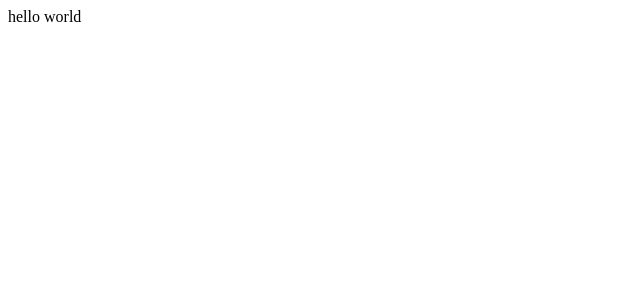
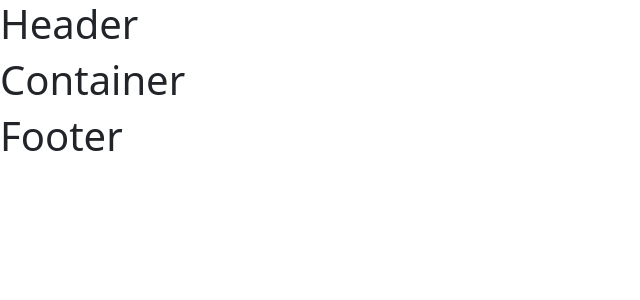
Before and after one commit to Taha991/Highlog, a JavaScript app: page / in a window 1280 px wide. Shown: the top 300 px of the page, without its empty margins (0-640 px from the left). Built offline with nearby package versions, Linux system fonts and the light colour scheme.

Commit message:
Creating components

```diff
--- a/public/index.html
+++ b/public/index.html
@@ -10,14 +10,27 @@
       content="Web site created using create-react-app"
     />
     <link rel="apple-touch-icon" href="%PUBLIC_URL%/logo192.png" />
+    <link
+      href="https://cdn.jsdelivr.net/npm/bootstrap@5.1.3/dist/css/bootstrap.min.css"
+      rel="stylesheet"
+      integrity="sha384-1BmE4kWBq78iYhFldvKuhfTAU6auU8tT94WrHftjDbrCEXSU1oBoqyl2QvZ6jIW3"
+      crossorigin="anonymous"
+    />
 
-
-
-    <title>React App</title>
+    <title>HighLog</title>
   </head>
   <body>
     <noscript>You need to enable JavaScript to run this app.</noscript>
     <div id="root"></div>
 
+
+
+
+
+    <script
+      src="https://cdn.jsdelivr.net/npm/bootstrap@5.1.3/dist/js/bootstrap.bundle.min.js"
+      integrity="sha384-ka7Sk0Gln4gmtz2MlQnikT1wXgYsOg+OMhuP+IlRH9sENBO0LRn5q+8nbTov4+1p"
+      crossorigin="anonymous"
+    ></script>
   </body>
 </html>
--- /dev/null
+++ b/src/App.js
@@ -0,0 +1,14 @@
+import './App.css'
+
+import {Header , Footer , Container} from "./components/index"
+
+ const App = () => {
+  return(
+    <>
+    <Header />
+    <Container />
+    <Footer />
+    </>
+  )
+}
+export default App;
--- /dev/null
+++ b/src/components/Container/Container.js
@@ -0,0 +1,10 @@
+import './Container.css';
+
+const Container = () => {
+  return(
+    <>
+    <h1>Container</h1>
+    </>
+  )
+}
+export default Container;
--- /dev/null
+++ b/src/components/Footer/Footer.js
@@ -0,0 +1,10 @@
+import './Footer.css';
+
+const Footer = () => {
+  return(
+    <>
+    <h1>Footer</h1>
+    </>
+  )
+}
+export default Footer;
--- /dev/null
+++ b/src/components/Header/Header.js
@@ -0,0 +1,10 @@
+import './Header.css';
+
+const Header = () => {
+  return(
+    <>
+    <h1>Header</h1>
+    </>
+  )
+}
+export default Header;
--- /dev/null
+++ b/src/components/index.js
@@ -0,0 +1,3 @@
+export {default as Header} from './Header/Header';
+export {default as Footer} from './Footer/Footer';
+export {default as Container} from './Container/Container';
--- a/src/index.js
+++ b/src/index.js
@@ -1,4 +1,5 @@
 import ReactDOM  from "react-dom/client";
+import App from "./App"
 
 const root = ReactDOM.createRoot(document.getElementById('root'))
-root.render("hello world")
+root.render(<App/>)
```
Also changed, not shown: src/App.css (added), src/components/Container/Container.css (added), src/components/Footer/Footer.css (added), src/components/Header/Header.css (added).
